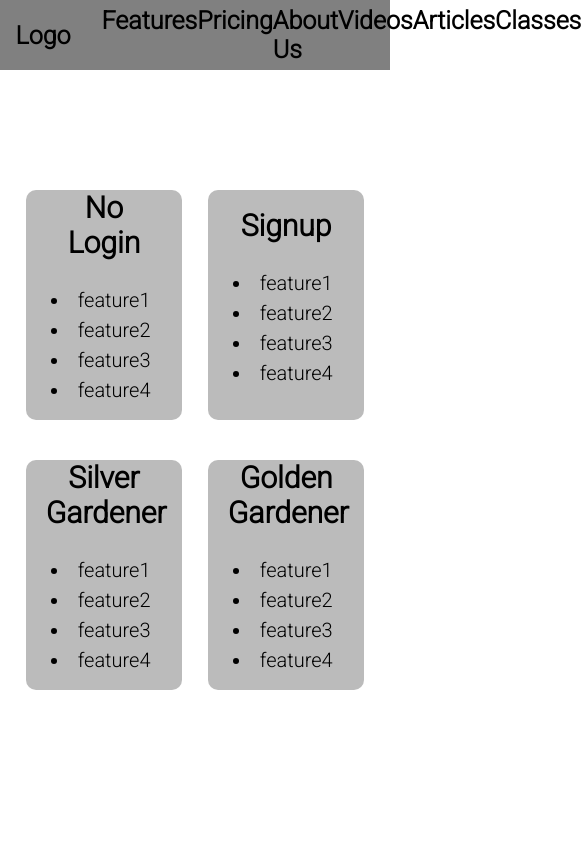
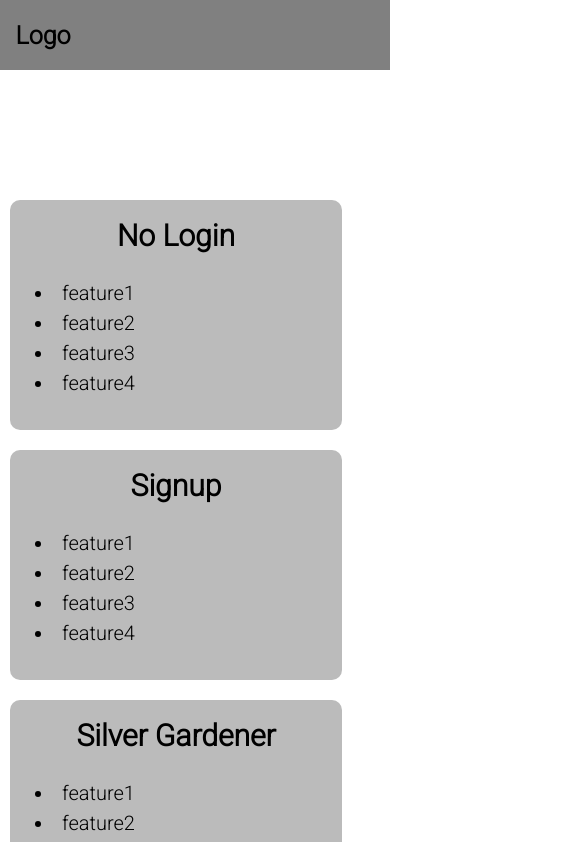
Before and after one commit to DarshSikka/envisage, a React (Create React App) app: page /pricing in a window 390 px wide. Shown: the top 842 px of the page, 581 px wide, since content can reach past the window. Built offline with nearby package versions, Linux system fonts and the light colour scheme.

Commit message:
responsive about, pricing, navbar

```diff
--- a/src/scss/components/aboutcard.scss
+++ b/src/scss/components/aboutcard.scss
@@ -1,12 +1,18 @@
+@import "../global.scss";
 .aboutus {
   margin-top: 120px;
-  //   background-color: green;
   display: flex;
   justify-content: space-evenly;
+  @include mobile {
+    flex-direction: column;
+    width: 100vw;
+  }
   .aboutcard {
-    // background-color: red;
-    // display: flex;
     width: 30%;
+    @include mobile {
+      width: 90%;
+      padding: 20px;
+    }
     .image {
       z-index: 4;
       background-color: #eeeeee;
--- a/src/scss/components/navbar.scss
+++ b/src/scss/components/navbar.scss
@@ -1,14 +1,20 @@
+@import "../global.scss";
 @mixin navbar($bg, $ft, $vlink, $nav) {
   display: flex;
   justify-content: space-around;
   height: 70px;
   align-items: center;
+  width: 100vw;
   a:visited {
     color: $vlink;
   }
   a {
     color: $ft;
     text-decoration: none;
+    @include mobile {
+      display: none;
+      visibility: hidden;
+    }
   }
   font-size: 25px;
   font-weight: 600;
--- a/src/scss/components/pricing.scss
+++ b/src/scss/components/pricing.scss
@@ -1,8 +1,14 @@
+@import "../global.scss";
 .pricing {
   margin-top: 120px;
   display: flex;
   flex-wrap: wrap;
   justify-content: space-evenly;
+  @include mobile {
+    flex-direction: column;
+    font-weight: normal;
+    width: 100vw;
+  }
   .pricingCard {
     width: 35%;
     height: auto;
@@ -15,6 +21,10 @@
     justify-content: center;
     flex-direction: column;
     padding-bottom: 20px;
+    @include mobile {
+      width: 80vw;
+      margin: 10px;
+    }
     h3 {
       text-align: center;
       font-size: 30px;
--- /dev/null
+++ b/src/scss/global.scss
@@ -0,0 +1,7 @@
+$width: 768px;
+
+@mixin mobile {
+  @media (max-width: #{$width}) {
+    @content;
+  }
+}
```
